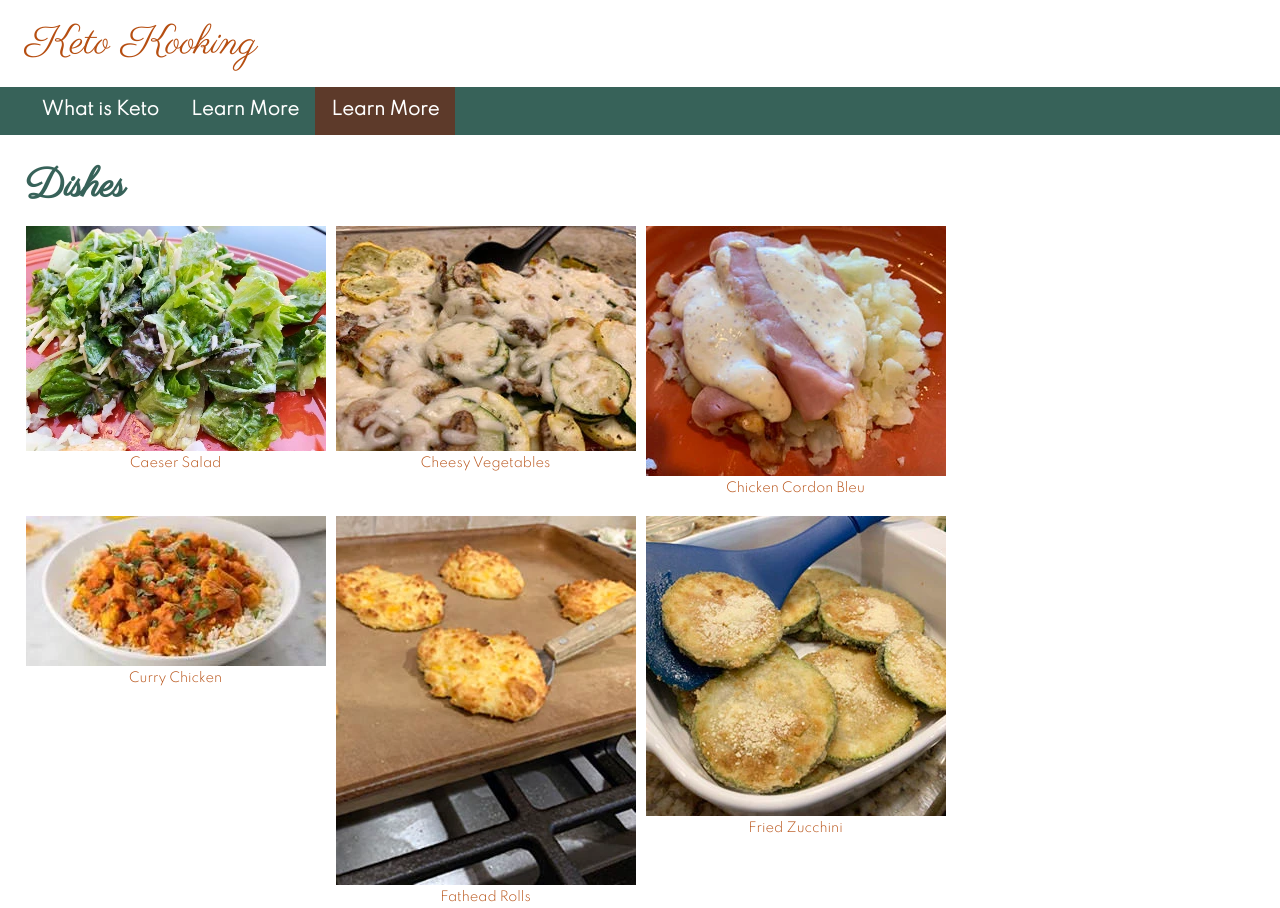
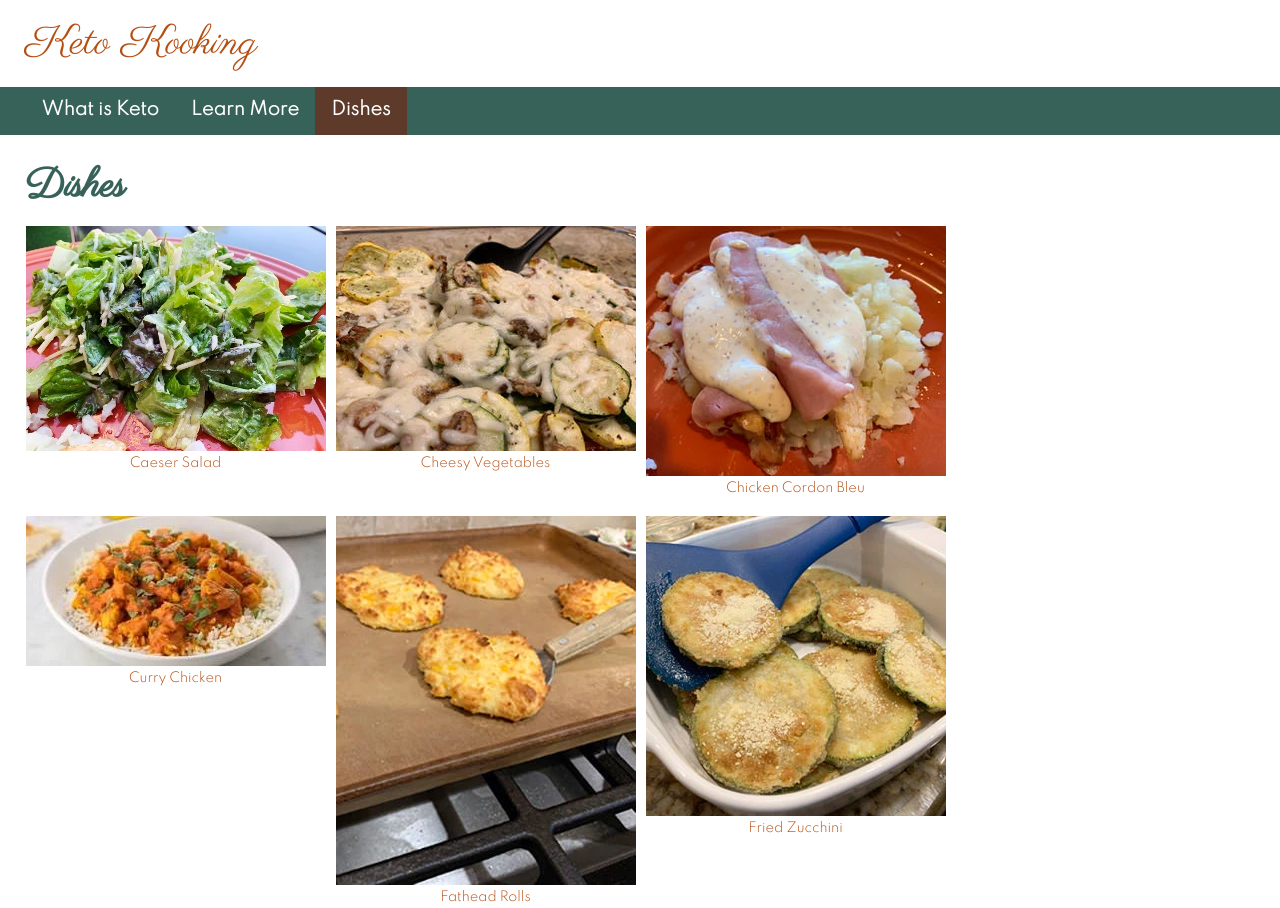
Before and after one commit to ElliePendleton05/dwdd1600, a plain HTML site: page 05follow-along/dishes.html in a window 1280 px wide. Shown: the top 908 px of the page. Drawn offline with Linux system fonts and the light colour scheme.

Commit message:
Add files via upload

```diff
--- a/05follow-along/dishes.html
+++ b/05follow-along/dishes.html
@@ -23,7 +23,7 @@
         <ul>
             <li><a href="index.html">What is Keto</a></li>
             <li><a href="#">Learn More</a></li>
-            <li class="active"><a href="dishes.html">Learn More</a></li>
+            <li class="active"><a href="dishes.html">Dishes</a></li>
         </ul>
     </nav>
 
```
